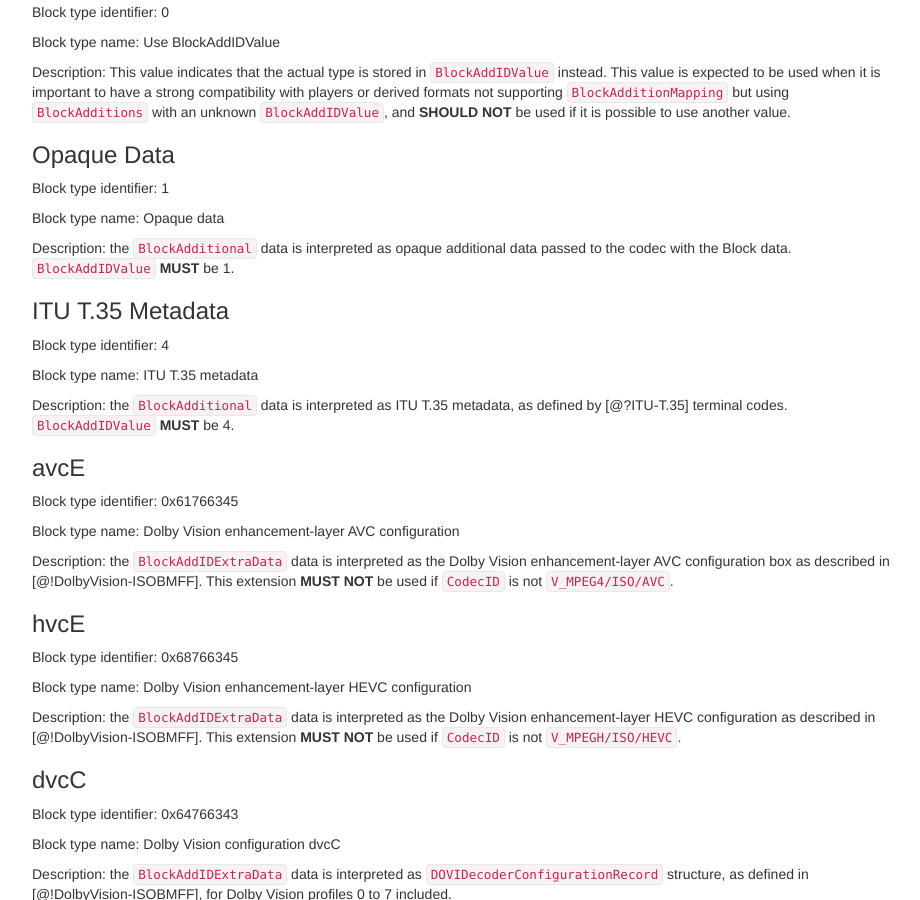
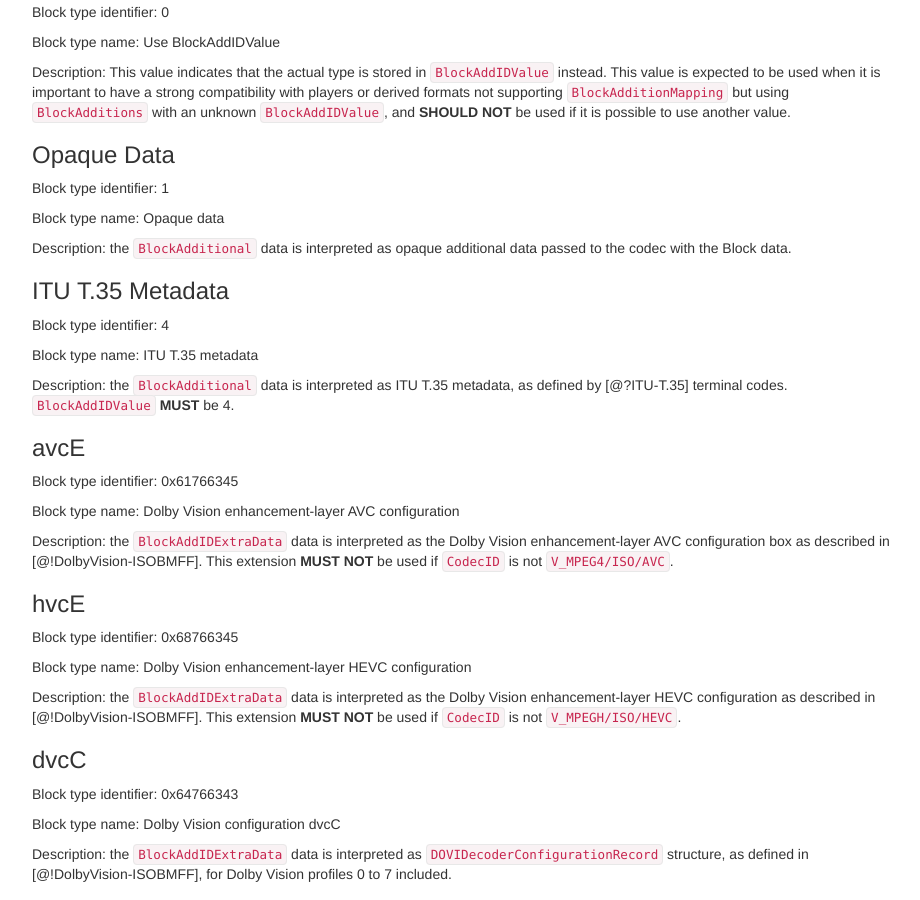
Before and after one commit to ietf-wg-cellar/matroska-specification, a Jekyll site: the page built from codec_specs.md, in a window 1280 px wide and 900 px high, scrolled down 19382 px. Shown: the whole window, without its empty margins (273-1193 px from the left). Built offline with Jekyll 4.4.1, drawn with Linux system fonts in a browser that asks for light colours; our own code applies the rules of GitHub Pages for plain Markdown files.

Commit message:
remove BlockAddIDValue value for opaque data
It was added in #390 but that value is not allowed since #287.

The Opaque data (used by WavPack) don't make use of that
value since it's for data unknown to the codec.

```diff
--- a/codec_specs.md
+++ b/codec_specs.md
@@ -1128,7 +1128,7 @@
 Block type name: Opaque data
 
 Description: the `BlockAdditional` data is interpreted as opaque additional data passed to the codec
-with the Block data. `BlockAddIDValue` **MUST** be 1.
+with the Block data.
 
 ### ITU T.35 Metadata
 
```
